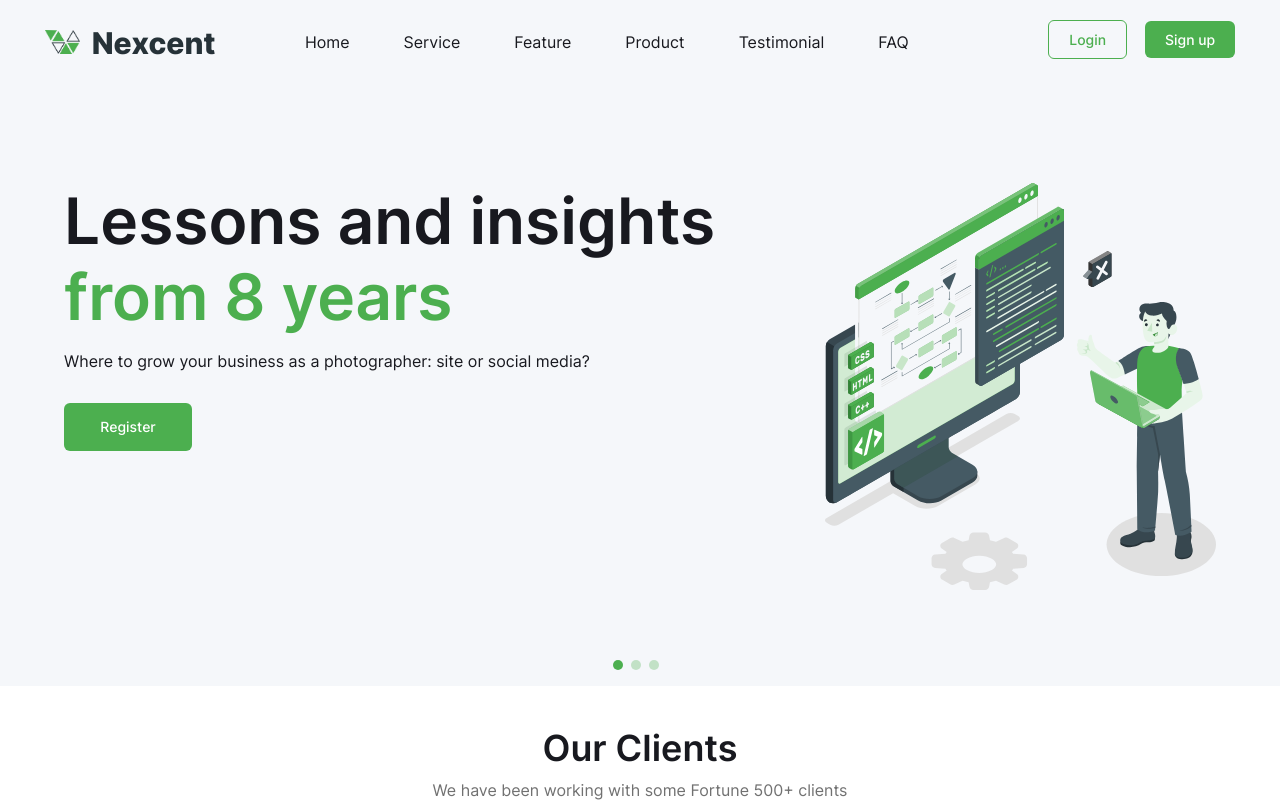
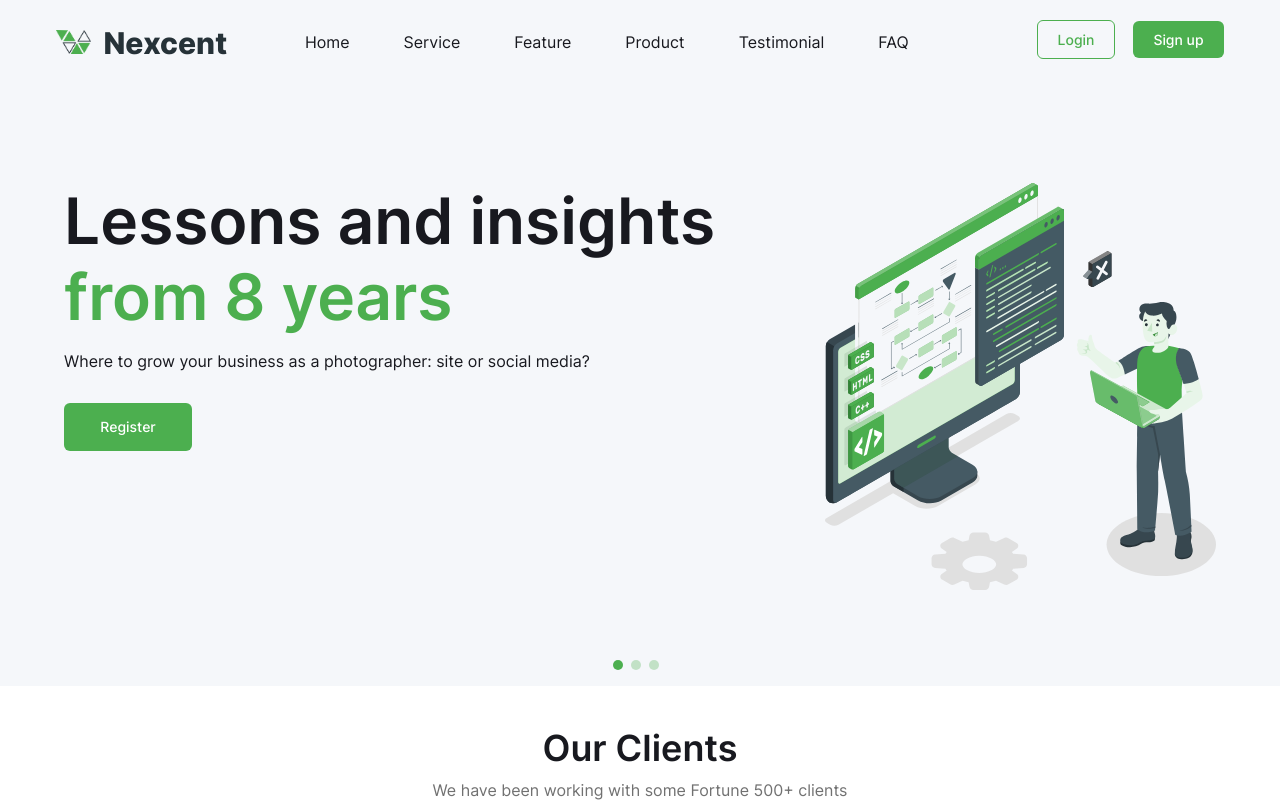
Before and after one commit to AlisherNPortfolio/Landing-Page-website-template, a plain HTML site: page index.html in a window 1280 px wide. Shown: the top 805 px of the page. Drawn offline with nearby package versions, Linux system fonts and the light colour scheme.

Commit message:
header style changed

```diff
--- a/assets/css/styles.css
+++ b/assets/css/styles.css
@@ -136,6 +136,7 @@ h1, h3, h4 {
 header {
     display: flex;
     justify-content: space-around;
+    max-width: 1245px;
 }
 header>div {
     margin: 30px 0;
--- a/index.html
+++ b/index.html
@@ -14,7 +14,7 @@
 </head>
 <body>
     <div class="wrapper">
-        <header>
+        <header class="margin-0-auto">
             <div class="logo">
                 <img src="./assets/img/logo.png" alt="logo">
                 <span class="font-30">Nexcent</span>
```
